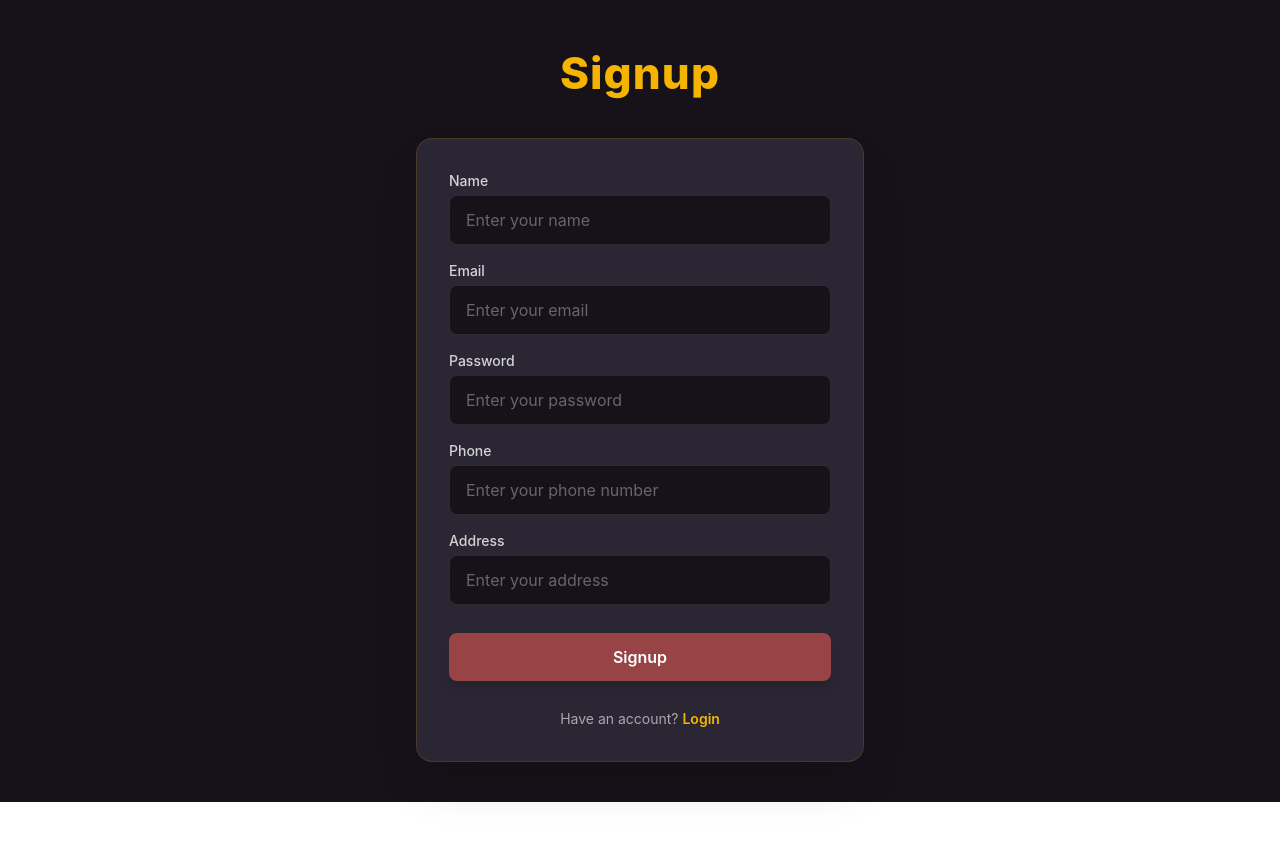
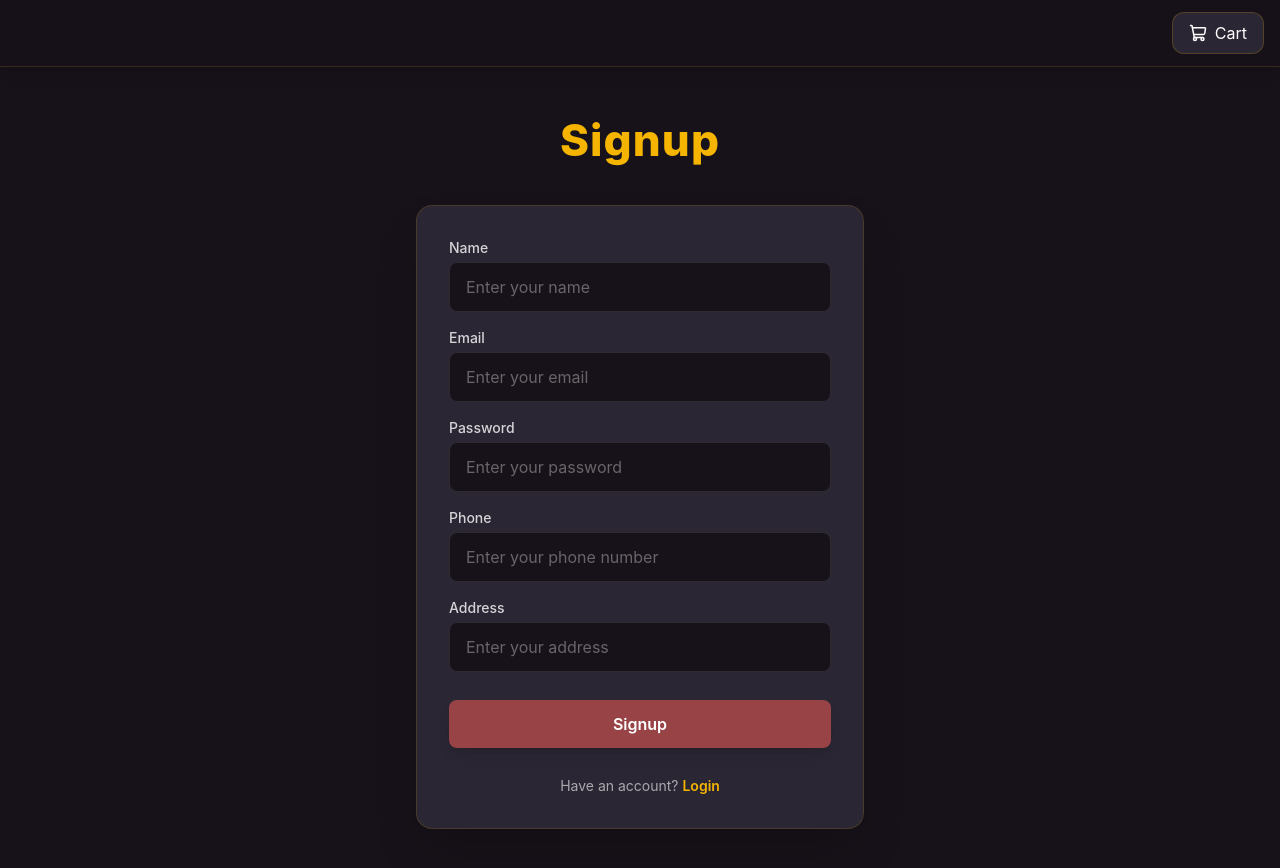
Before and after one commit to saith7860/SaasRestaurant, a React (Vite) app in the folder frontend/: page /signup in a window 1280 px wide. Before the commit the page ends 802 px from the top, so only its background shows below. Built offline with nearby package versions, Linux system fonts and the light colour scheme; no server answers.

Commit message:
Add Tracking Navbar for Better UX

```diff
--- /dev/null
+++ b/frontend/src/components/Home/TrackingNav.tsx
@@ -0,0 +1,52 @@
+import { useContext } from "react";
+import { CartContext } from "../../context/CartContext";
+import { ShoppingCart } from "lucide-react";
+import type { FC } from "react";
+import type { NavbarProps } from "../../types/HomePageTypes";
+import { Link } from "react-router";
+
+const TrackingNav: FC<NavbarProps> = ({ restaurnatName }) => {
+
+  const { cart } = useContext(CartContext)!;
+
+
+  const totalItems = cart.reduce(
+    (acc, item) => acc + item.quantity,
+    0
+  );
+
+  return (
+    <nav className="sticky top-0 z-50 w-full bg-[var(--background-color)]/95 backdrop-blur-lg border-b border-[var(--primary-color)]/15 shadow-lg px-4 py-3">
+      <div className="max-w-7xl mx-auto flex items-center justify-between gap-3">
+
+        {/* Logo / Restaurant Name */}
+        <Link to={"/"}>
+          <h1 className="text-xl md:text-2xl font-extrabold tracking-wide text-[var(--primary-color)] hover:text-[var(--text-color)] transition-colors duration-300">
+            {restaurnatName}
+          </h1>
+        </Link>
+
+        {/* Right Side */}
+        <div className="flex items-center gap-2 sm:gap-3">
+          <Link to={"/cart"}>
+            <button className="relative flex items-center gap-2 bg-[var(--card-color)] border border-[var(--primary-color)]/20 text-[var(--text-color)] px-4 py-2 rounded-xl hover:bg-[var(--primary-color)] hover:text-[var(--background-color)] hover:border-[var(--primary-color)] transition-all duration-300">
+              <ShoppingCart size={18} />
+              <span>Cart</span>
+
+              {totalItems > 0 && (
+                <span className="absolute -right-2 -top-2 flex h-6 min-w-6 items-center justify-center rounded-full bg-[var(--primary-color)] px-1 text-xs font-bold text-[var(--background-color)] shadow-lg ring-2 ring-[var(--card-color)]">
+                  {totalItems}
+                </span>
+              )}
+
+
+            </button>
+          </Link>
+        </div>
+
+      </div>
+    </nav>
+  );
+};
+
+export default TrackingNav;
--- a/frontend/src/pages/Checkout/Checkout.tsx
+++ b/frontend/src/pages/Checkout/Checkout.tsx
@@ -33,7 +33,7 @@ const Checkout = () => {
   const orderData = { ...formData, subtotal, deliveryFee, totalAmount }
 
   return (
-    <div className="h-screen bg-[var(--background-color)] text-[var(--text-color)] px-4 py-8 sm:px-6 lg:px-8">
+    <div className="min-h-screen bg-[var(--background-color)] text-[var(--text-color)] px-4 py-8 sm:px-6 lg:px-8">
       <h1 className="mb-8 text-center text-3xl font-extrabold tracking-wide text-[var(--primary-color)] sm:text-4xl">
         Checkout
       </h1>
@@ -61,7 +61,7 @@ const Checkout = () => {
       </div>
 
 
-      <Link to="/"><button className="mx-auto mt-16 block w-[clamp(220px,50%,320px)] rounded-xl bg-[var(--button-color)] px-6 py-3 text-center font-semibold text-[var(--button-text-color)] shadow-lg transition-all duration-200 hover:-translate-y-0.5 hover:bg-[var(--primary-color)] hover:text-[var(--background-color)] active:scale-[0.98]">Return to Menu</button></Link>
+      <Link to="/"><button className="mx-auto my-16 block w-[clamp(220px,50%,320px)] rounded-xl bg-[var(--button-color)] px-6 py-3 text-center font-semibold text-[var(--button-text-color)] shadow-lg transition-all duration-200 hover:-translate-y-0.5 hover:bg-[var(--primary-color)] hover:text-[var(--background-color)] active:scale-[0.98]">Return to Menu</button></Link>
 
     </div>
 
--- a/frontend/src/pages/Login/Login.tsx
+++ b/frontend/src/pages/Login/Login.tsx
@@ -1,4 +1,6 @@
 import { useState } from "react";
+import TrackingNav from "../../components/Home/TrackingNav.js"
+import { useRestaurant } from "../../context/RestaurantContext";
 import { Link, useNavigate } from "react-router";
 import handleApiError from "../../api/handleError.js";
 import { toast } from "react-toastify";
@@ -21,6 +23,7 @@ const Login = () => {
       [e.target.name]: "",
     }));
   };
+
 
 
   const handleSubmit = async (e: React.FormEvent) => {
@@ -64,7 +67,14 @@ const Login = () => {
     }
   };
 
+  const {restaurantData}=useRestaurant();
+
   return (
+
+    <div className="min-h-screen bg-[var(--background-color)] text-[var(--text-color)]">
+
+      <TrackingNav restaurnatName={restaurantData?.restaurantData?.restaurantName||null} />
+
       <div className="min-h-screen flex items-center justify-center bg-[var(--background-color)] text-[var(--text-color)] px-4 py-10">
 
         <div className="w-full max-w-md flex flex-col items-center">
@@ -140,6 +150,7 @@ const Login = () => {
           </form>
         </div>
       </div>
+    </div>
   );
 };
 
--- a/frontend/src/pages/signup/Signup.tsx
+++ b/frontend/src/pages/signup/Signup.tsx
@@ -1,9 +1,11 @@
 import { useState } from "react";
+import TrackingNav from "../../components/Home/TrackingNav.js"
+import { useRestaurant } from "../../context/RestaurantContext";
 import { Link, useNavigate } from "react-router";
 import api from "../../api/api";
 import handleApiError from "../../api/handleError";
 const Signup = () => {
-  const [errors,setErrors]=useState<Record<string,string>>({});
+  const [errors, setErrors] = useState<Record<string, string>>({});
   const [formField, setFormFields] = useState({
     name: "",
     email: "",
@@ -31,7 +33,7 @@ const Signup = () => {
 
     } catch (error) {
       console.error("Signup error:", error);
-      const validationErrors=handleApiError(error);
+      const validationErrors = handleApiError(error);
 
       if (validationErrors) {
 
@@ -50,9 +52,15 @@ const Signup = () => {
       }
     }
   };
-console.log(errors);
+
+  const { restaurantData } = useRestaurant();
 
   return (
+
+    <div className="min-h-screen bg-[var(--background-color)] text-[var(--text-color)]">
+
+      <TrackingNav restaurnatName={restaurantData?.restaurantData?.restaurantName || null} />
+
       <div className="min-h-screen w-full flex items-center justify-center bg-[var(--background-color)] text-[var(--text-color)] px-4 py-10">
 
         <div className="w-full max-w-md flex flex-col items-center">
@@ -167,6 +175,8 @@ console.log(errors);
           </form>
         </div>
       </div>
+
+    </div>
   );
 };
 
```
Lines whose indentation alone changed are shown as unchanged.
